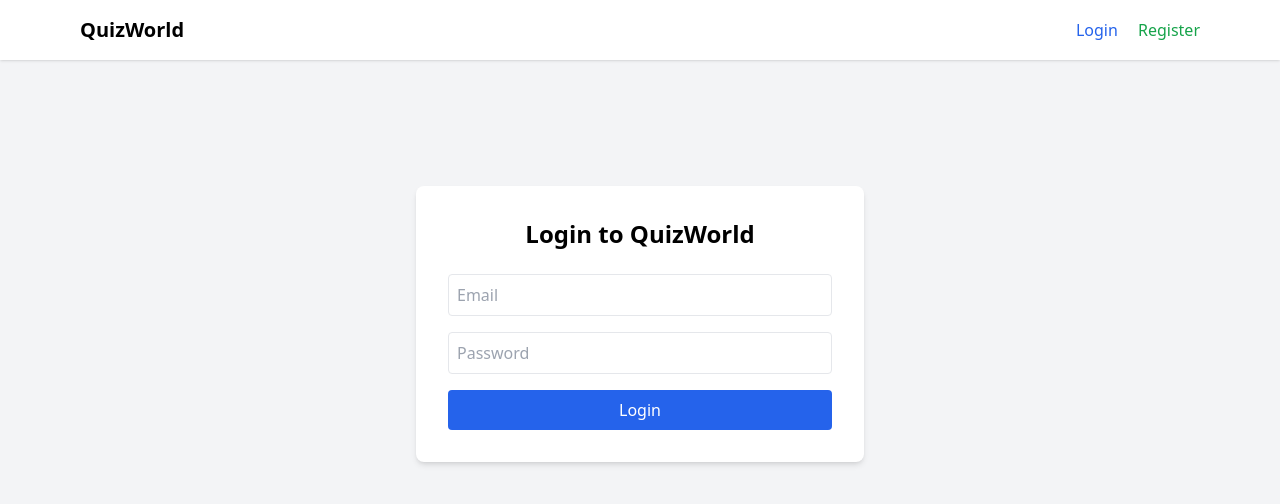
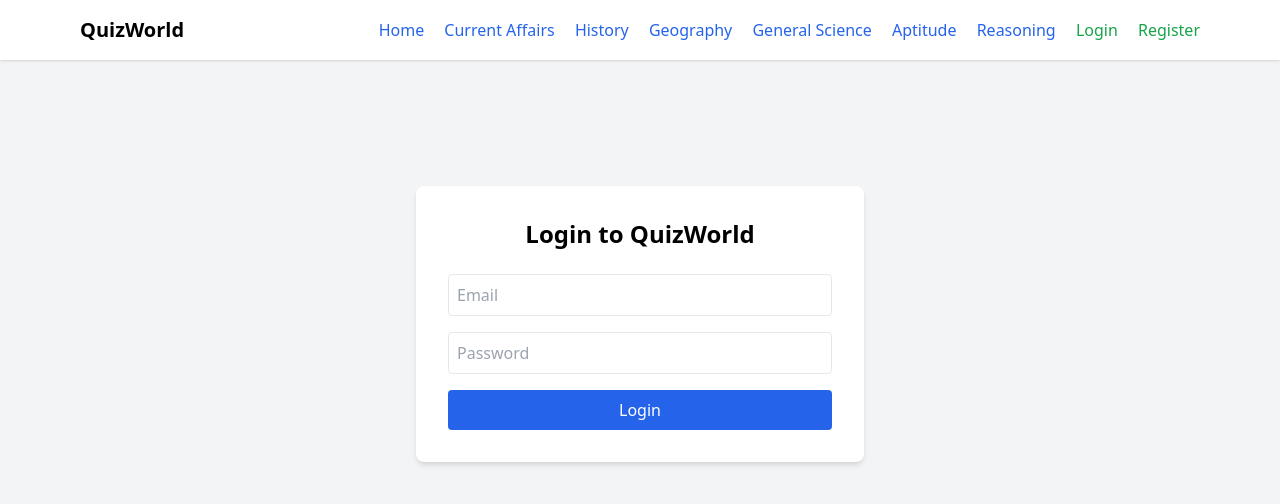
Before and after one commit to GoodKnowledge/quizworld, a plain HTML site: page login.html in a window 1280 px wide. Drawn offline with nearby package versions, Linux system fonts and the light colour scheme; no server answers.

Commit message:
Update login.html

```diff
--- a/login.html
+++ b/login.html
@@ -17,7 +17,14 @@
     <div class="max-w-6xl mx-auto px-4 py-4 flex justify-between items-center">
       <h1 class="text-xl font-bold">QuizWorld</h1>
       <div id="navButtons" class="space-x-4">
-        <a href="#" id="loginBtn" class="text-blue-600 hover:underline">Login</a>
+		<a href="index.html" class="text-blue-600 hover:underline">Home</a>
+		<a href="current-affairs.html" class="text-blue-600 hover:underline">Current Affairs</a>
+		<a href="history.html" class="text-blue-600 hover:underline">History</a>
+		<a href="geography.html" class="text-blue-600 hover:underline">Geography</a>
+		<a href="science.html" class="text-blue-600 hover:underline">General Science</a>
+		<a href="aptitude.html" class="text-blue-600 hover:underline">Aptitude</a>
+		<a href="reasoning.html" class="text-blue-600 hover:underline">Reasoning</a>
+        <a href="#" id="loginBtn" class="text-green-600 hover:underline">Login</a>
         <a href="#" id="registerBtn" class="text-green-600 hover:underline">Register</a>
         <button onclick="logout()" id="logoutBtn" class="hidden text-red-600 hover:underline">Logout</button>
       </div>
```
